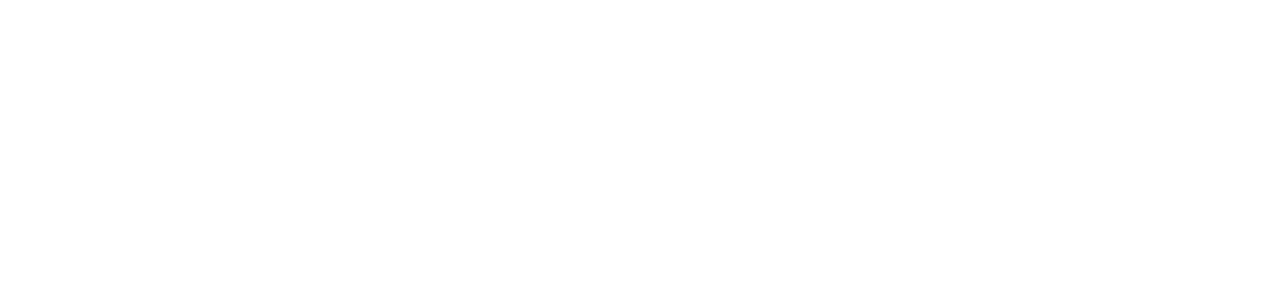
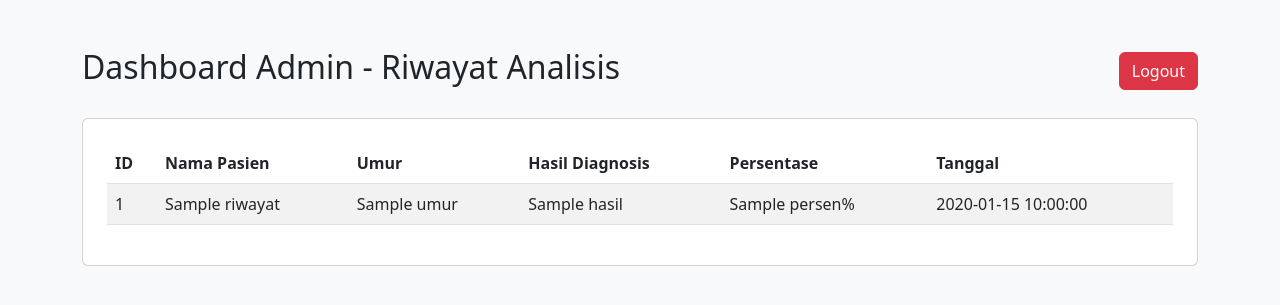
Before and after one commit to valentardiansah273-gif/ISPA-WEB, a Flask app: page /admin/dashboard in a window 1280 px wide. Before the commit the part shown is empty. Shown: the top 305 px of the page. Run offline with Flask 3, Linux system fonts and the light colour scheme; a user stored in the database is signed in; a database or web service that is not in the repository returns one stand-in record (values such as "Sample title"); parts of the project's set-up code (start-up, migrations or seed data) failed here and were passed over; some libraries are stand-ins or nearby versions.

Commit message:
Dashboard untuk Admin

```diff
--- /dev/null
+++ b/pw.py
@@ -0,0 +1,2 @@
+from werkzeug.security import generate_password_hash
+print(generate_password_hash("superadmin"))
--- a/web/templates/admin_dashboard.html
+++ b/web/templates/admin_dashboard.html
@@ -1,12 +1,51 @@
-<table>
-    {% for user in all_users %}
-    <tr>
-        <td>{{ user.username }}</td>
-        <td>
-            <form action="/admin/delete_user/{{ user.id }}" method="POST">
-                <button type="submit" onclick="return confirm('Yakin ingin menghapus user ini?')">Hapus</button>
-            </form>
-        </td>
-    </tr>
-    {% endfor %}
-</table>
+<!DOCTYPE html>
+<html lang="id">
+<head>
+    <meta charset="UTF-8">
+    <title>Admin Dashboard</title>
+    <!-- Anda bisa tambahkan link CSS Bootstrap di sini -->
+    <link href="https://cdn.jsdelivr.net/npm/bootstrap@5.3.0/dist/css/bootstrap.min.css" rel="stylesheet">
+</head>
+<body class="bg-light">
+
+<div class="container mt-5">
+    <div class="d-flex justify-content-between align-items-center mb-4">
+        <h2>Dashboard Admin - Riwayat Analisis</h2>
+        <a href="/logout" class="btn btn-danger">Logout</a>
+    </div>
+
+    <div class="card p-4">
+        <table class="table table-striped">
+            <thead>
+                <tr>
+                    <th>ID</th>
+                    <th>Nama Pasien</th>
+                    <th>Umur</th>
+                    <th>Hasil Diagnosis</th>
+                    <th>Persentase</th>
+                    <th>Tanggal</th>
+                </tr>
+            </thead>
+            <tbody>
+                <!-- Loop ini mengambil variabel 'riwayat' yang dikirim dari app.py -->
+                {% for item in riwayat %}
+                <tr>
+                    <td>{{ item.id }}</td>
+                    <td>{{ item.nama }}</td>
+                    <td>{{ item.umur }}</td>
+                    <td>{{ item.hasil }}</td>
+                    <td>{{ item.persen }}%</td>
+                    <td>{{ item.created_at }}</td>
+                </tr>
+                {% else %}
+                <tr>
+                    <td colspan="6" class="text-center">Belum ada data riwayat.</td>
+                </tr>
+                {% endfor %}
+            </tbody>
+        </table>
+    </div>
+</div>
+
+</body>
+</html>
```
